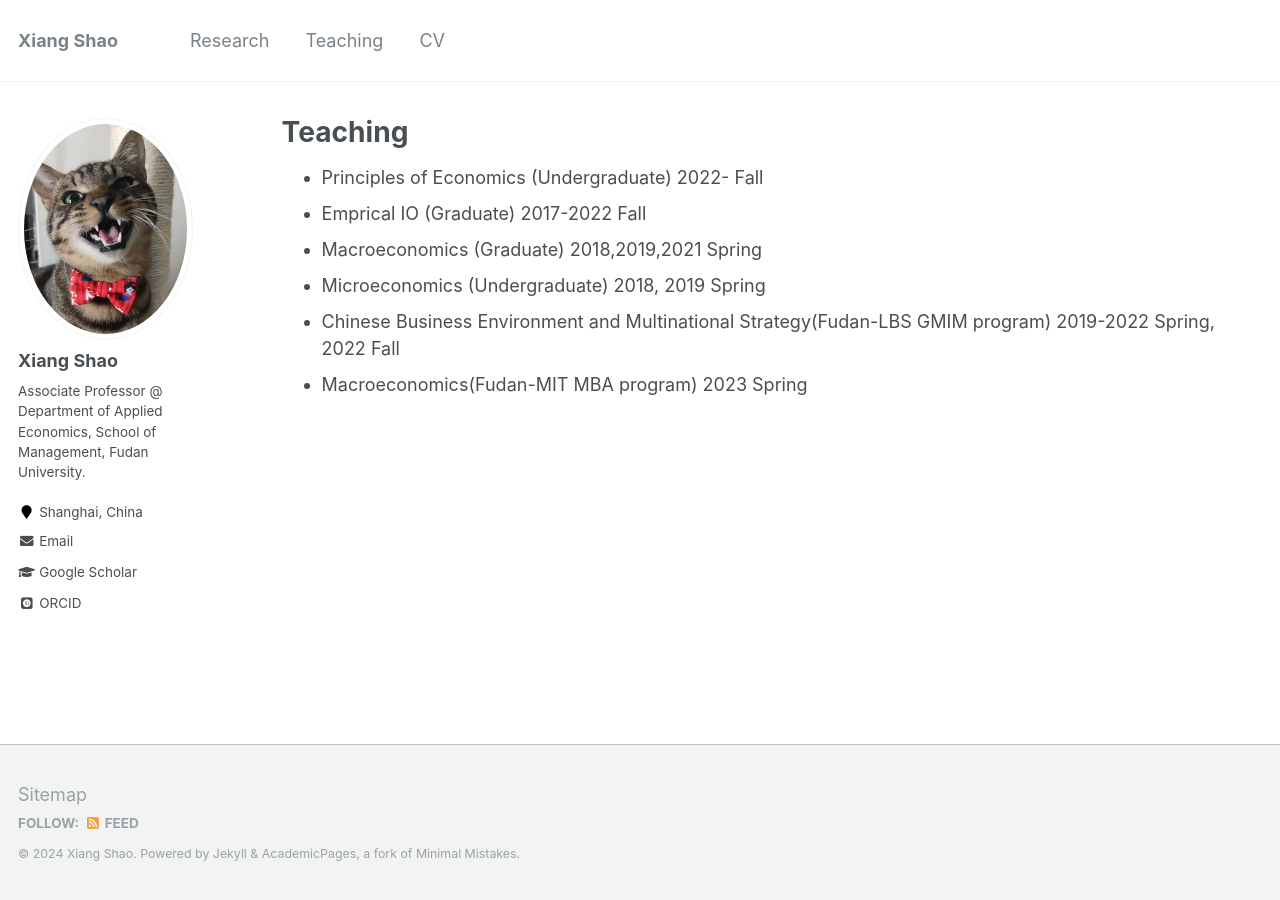
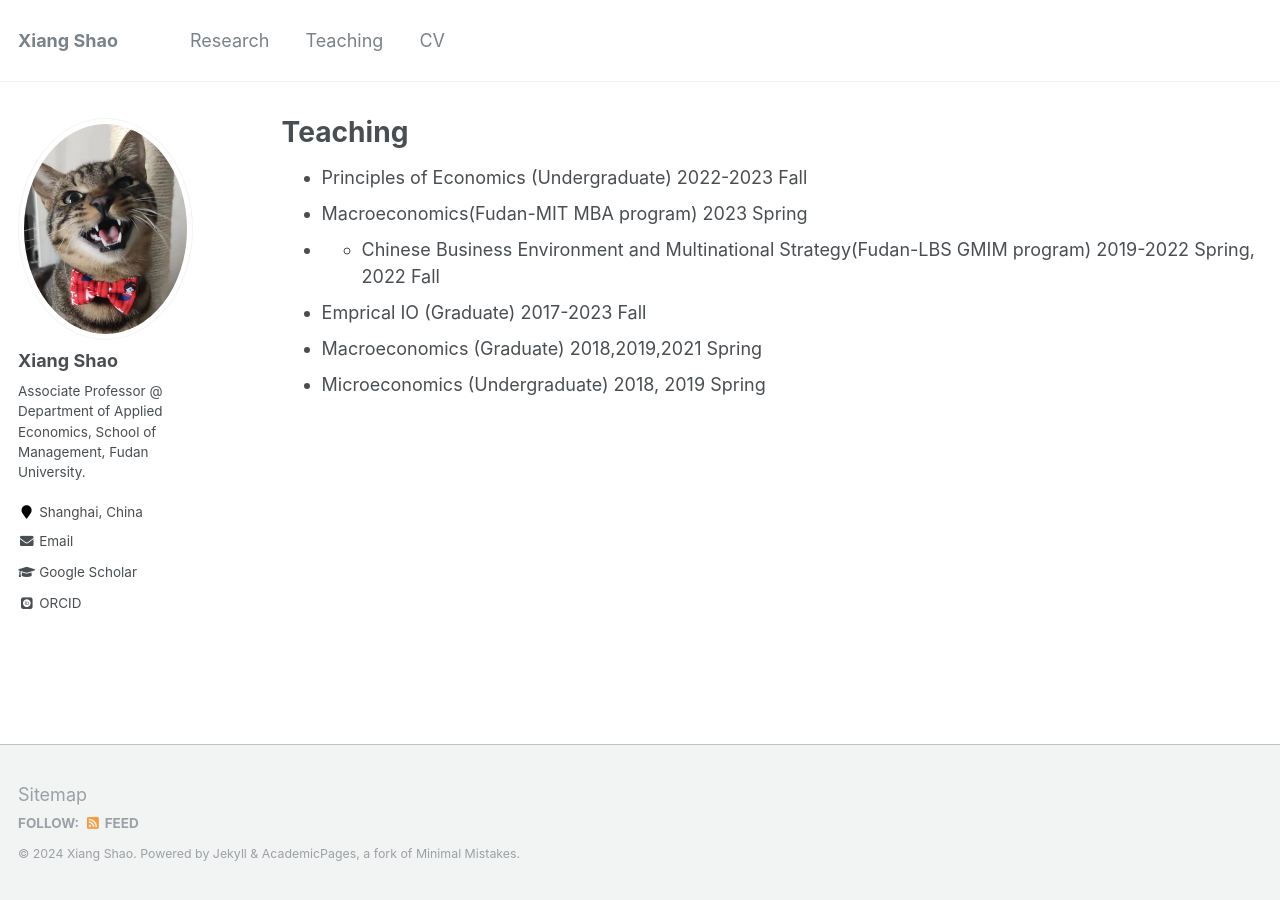
Before and after one commit to xiangshao/xiangshao.github.io, a Jekyll site: the page built from _pages/teaching.md, in a window 1280 px wide. Built offline with Jekyll 4.4.1, drawn with Linux system fonts in a browser that asks for light colours; some web fonts are replaced.

Commit message:
Update teaching.md

```diff
--- a/_pages/teaching.md
+++ b/_pages/teaching.md
@@ -4,9 +4,9 @@ title: "Teaching"
 permalink: /teaching/
 author_profile: true
 ---
-* Principles of Economics (Undergraduate) 2022- Fall
-* Emprical IO (Graduate) 2017-2022 Fall
+* Principles of Economics (Undergraduate) 2022-2023 Fall
+* Macroeconomics(Fudan-MIT MBA program) 2023 Spring
+* * Chinese Business Environment and Multinational Strategy(Fudan-LBS GMIM program) 2019-2022 Spring, 2022 Fall
+* Emprical IO (Graduate) 2017-2023 Fall
 * Macroeconomics (Graduate) 2018,2019,2021 Spring
 * Microeconomics (Undergraduate) 2018, 2019 Spring
-* Chinese Business Environment and Multinational Strategy(Fudan-LBS GMIM program) 2019-2022 Spring, 2022 Fall
-* Macroeconomics(Fudan-MIT MBA program) 2023 Spring
```
